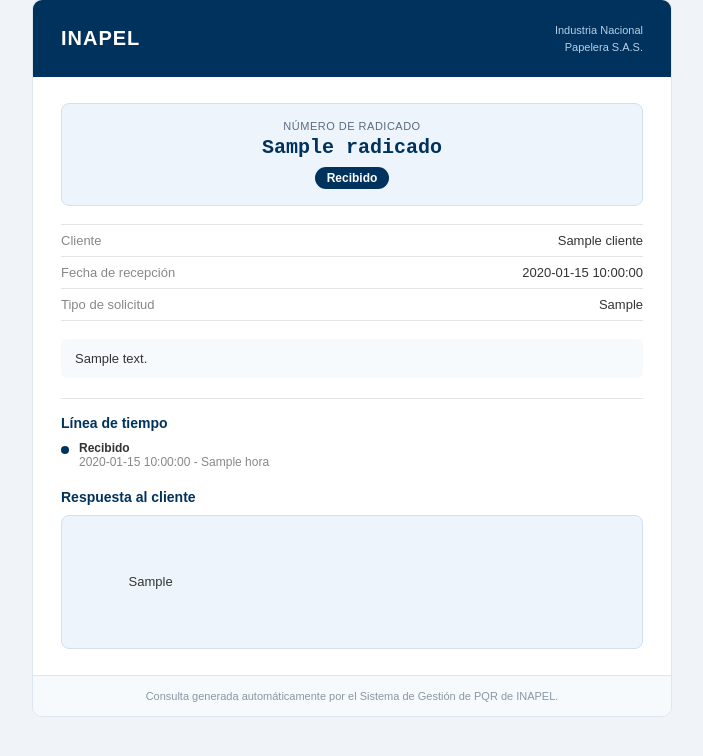
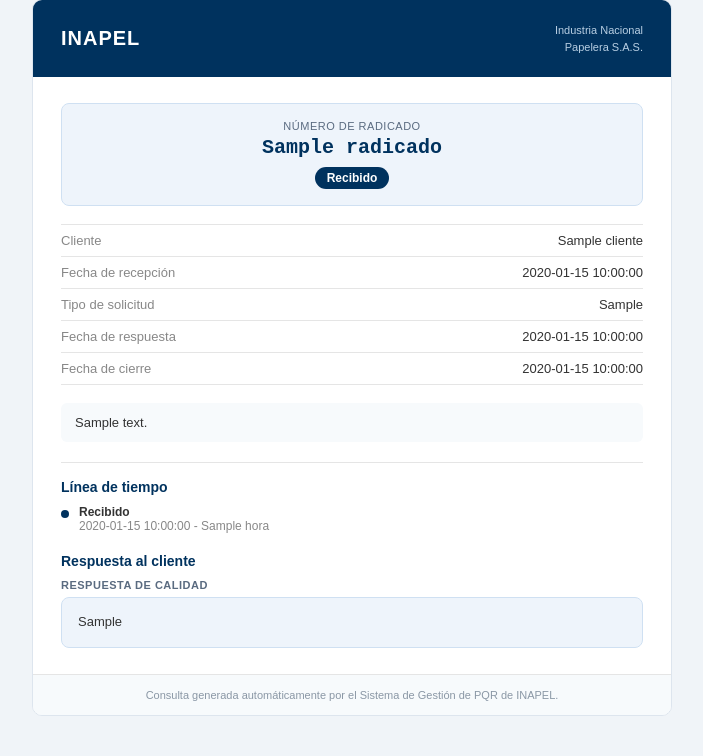
Before and after one commit to elianbenitez56-ctrl/Sistema-PQR, a Flask app: template app/templates/consulta_publica.html in a window 1280 px wide. Shown: the part 25-781 px from the top of the page, without its empty margins (288-991 px from the left). Run offline with Flask 3, Linux system fonts and the light colour scheme; the template is opened without the code that fills it: most values are stand-ins (such as "Sample title", 1, 10 or a date in 2020); parts of the project's set-up code (start-up, migrations or seed data) failed here and were passed over; some libraries are stand-ins or nearby versions.

Commit message:
Mostrar fecha de respuesta/cierre y ambas respuestas en la consulta pública
La consulta pública no mostraba fecha de respuesta ni de cierre (el
cliente no tenía forma de ver esas fechas, que solo estaban en el panel
interno de Comercial). Ahora se exponen las mismas fechas fResp/fCierre
que ve el equipo internamente, así coinciden con lo que Comercial
registró. Además, la respuesta de Calidad y la de Comercial ahora se
muestran cada una en su propio bloque en vez de que una tape a la otra.

```diff
--- a/app/repos/pqr.py
+++ b/app/repos/pqr.py
@@ -152,6 +152,8 @@
         ],
         "respuesta_comercial": inv.get("respuesta_comercial") or "",
         "respuesta_calidad": inv.get("respuesta_calidad") or "",
+        "fechaRespuesta": str(inv.get("fResp") or ""),
+        "fechaCierre": str(inv.get("fCierre") or ""),
         "cerrado": inv.get("cierre") == "Sí",
     }
 
--- a/app/templates/consulta_publica.html
+++ b/app/templates/consulta_publica.html
@@ -45,6 +45,8 @@
     .hito .estado { font-weight: bold; color: #333; }
     .hito .fecha { color: #888; }
     .respuesta-box { background: #eef4fb; border: 1px solid #cfe0f2; border-radius: 8px; padding: 14px 16px; font-size: 13px; color: #333; line-height: 1.6; white-space: pre-wrap; }
+    .respuesta-box + .resp-label { margin-top: 14px; }
+    .resp-label { font-size: 11px; font-weight: bold; color: #5a6b80; letter-spacing: .5px; margin: 0 0 6px; text-transform: uppercase; }
     .error-box { text-align: center; padding: 20px 6px; }
     .error-box .icono { font-size: 40px; margin-bottom: 10px; }
     .error-box p { font-size: 14px; color: #555; line-height: 1.6; }
@@ -74,6 +76,12 @@
           <div class="fila"><span class="etq">Cliente</span><span class="val">{{ pqr.cliente or "—" }}</span></div>
           <div class="fila"><span class="etq">Fecha de recepción</span><span class="val">{{ pqr.fechaRec or "—" }}</span></div>
           <div class="fila"><span class="etq">Tipo de solicitud</span><span class="val">{{ pqr.tipoSol or "—" }}</span></div>
+          {% if pqr.fechaRespuesta %}
+          <div class="fila"><span class="etq">Fecha de respuesta</span><span class="val">{{ pqr.fechaRespuesta }}</span></div>
+          {% endif %}
+          {% if pqr.fechaCierre %}
+          <div class="fila"><span class="etq">Fecha de cierre</span><span class="val">{{ pqr.fechaCierre }}</span></div>
+          {% endif %}
         </div>
         {% if pqr.desc %}
           <div class="desc">{{ pqr.desc }}</div>
@@ -94,15 +102,19 @@
         {% endif %}
         <div>
           <div class="seccion-titulo">Respuesta al cliente</div>
-          <div class="respuesta-box">
-            {% if pqr.cerrado and pqr.respuesta_comercial %}
-              {{ pqr.respuesta_comercial }}
-            {% elif pqr.respuesta_calidad %}
-              {{ pqr.respuesta_calidad }}
-            {% else %}
+          {% if pqr.respuesta_calidad %}
+            <div class="resp-label">Respuesta de Calidad</div>
+            <div class="respuesta-box">{{ pqr.respuesta_calidad }}</div>
+          {% endif %}
+          {% if pqr.cerrado and pqr.respuesta_comercial %}
+            <div class="resp-label">Respuesta de Comercial</div>
+            <div class="respuesta-box">{{ pqr.respuesta_comercial }}</div>
+          {% endif %}
+          {% if not pqr.respuesta_calidad and not (pqr.cerrado and pqr.respuesta_comercial) %}
+            <div class="respuesta-box">
               Su solicitud aún se encuentra en proceso de investigación. Le informaremos por este mismo medio cuando tengamos una respuesta.
-            {% endif %}
-          </div>
+            </div>
+          {% endif %}
         </div>
       {% endif %}
     </div>
```
